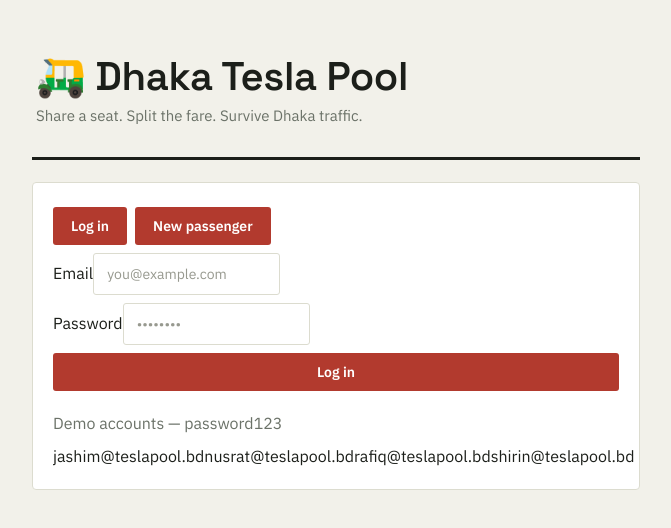
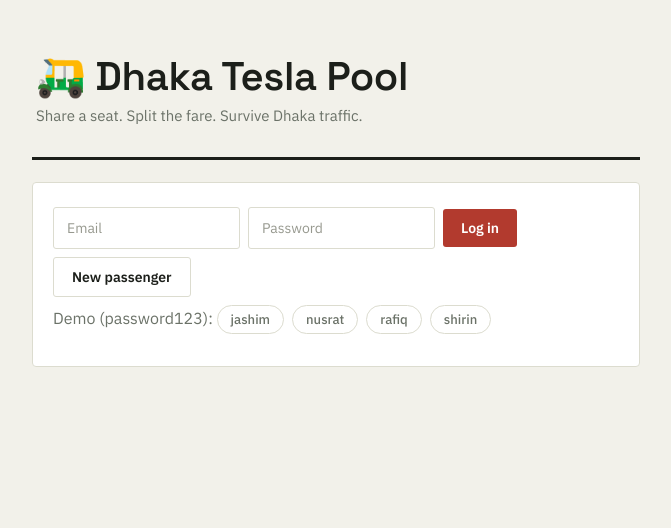
Before and after one commit to maruf-diucse62/tesla-pool, a Next.js app in the folder frontend/: page / in a window 1280 px wide. Shown: the top 528 px of the page, without its empty margins (304-975 px from the left). Built offline with nearby package versions, Linux system fonts and the light colour scheme; no server answers.

Commit message:
Update page.js

```diff
--- a/frontend/app/page.js
+++ b/frontend/app/page.js
@@ -4,13 +4,10 @@ import { api } from '../lib/api';
 import Passenger from '../components/Passenger';
 import Driver from '../components/Driver';
 
-const EMPTY = { name: '', email: '', password: '' };
-const DEMO = ['jashim@teslapool.bd', 'nusrat@teslapool.bd', 'rafiq@teslapool.bd', 'shirin@teslapool.bd'];
-const noAutofill = { autoComplete: 'off', readOnly: true, onFocus: (e) => e.target.removeAttribute('readOnly') };
-
+const DEMO = ['jashim', 'nusrat', 'rafiq', 'shirin'];
 export default function Home() {
   const [session, setSession] = useState(null);
-  const [form, setForm] = useState(EMPTY);
+  const [form, setForm] = useState({ name: '', email: '', password: '' });
   const [signup, setSignup] = useState(false);
   const [err, setErr] = useState(''); const [busy, setBusy] = useState(false);
   useEffect(() => { const s = sessionStorage.getItem('session'); if (s) setSession(JSON.parse(s)); }, []);
@@ -22,36 +19,22 @@ export default function Home() {
       sessionStorage.setItem('session', JSON.stringify(s)); setSession(s);
     } catch (x) { setErr(x.message); } finally { setBusy(false); }
   }
-  const switchMode = (toSignup) => { setSignup(toSignup); setForm(EMPTY); setErr(''); };
-  const logout = () => { sessionStorage.clear(); setSession(null); setForm(EMPTY); };
+  const logout = () => { sessionStorage.clear(); setSession(null); setForm({ name: '', email: '', password: '' }); };
 
   if (!session) return (
-    <main>
-      <div className="hero"><h1>🛺 Dhaka Tesla Pool</h1><p>Share a seat. Split the fare. Survive Dhaka traffic.</p></div>
-      <div className="card">
-        <div className="segment">
-          <button type="button" className={!signup ? 'active' : ''} onClick={() => switchMode(false)}>Log in</button>
-          <button type="button" className={signup ? 'active' : ''} onClick={() => switchMode(true)}>New passenger</button>
-        </div>
-        <form onSubmit={submit}>
-          {signup && <div className="field"><label>Name</label>
-            <input placeholder="Your name" value={form.name} onChange={(e) => setForm({ ...form, name: e.target.value })} /></div>}
-          <div className="field"><label>Email</label>
-            <input {...noAutofill} placeholder="you@example.com" value={form.email} onChange={(e) => setForm({ ...form, email: e.target.value })} /></div>
-          <div className="field"><label>Password</label>
-            <input type="password" {...noAutofill} placeholder="••••••••" value={form.password} onChange={(e) => setForm({ ...form, password: e.target.value })} /></div>
-          <button disabled={busy} style={{ width: '100%' }}>{busy ? 'Please wait…' : signup ? 'Sign up' : 'Log in'}</button>
-          {err && <p className="err" style={{ marginTop: 10 }}>{err}</p>}
-        </form>
-        <p className="muted" style={{ marginTop: 16 }}>Demo accounts — password123</p>
-        <div className="demo-list">{DEMO.map((e) => <span key={e}>{e}</span>)}</div>
-      </div>
-    </main>);
+    <main><div className="hero"><h1>🛺 Dhaka Tesla Pool</h1><p>Share a seat. Split the fare. Survive Dhaka traffic.</p></div>
+      <form className="card" onSubmit={submit}>
+        {signup && <input placeholder="Name" value={form.name} onChange={(e) => setForm({ ...form, name: e.target.value })} />}
+        <input autoComplete="off" readOnly onFocus={(e) => e.target.removeAttribute('readOnly')} placeholder="Email" value={form.email} onChange={(e) => setForm({ ...form, email: e.target.value })} />
+        <input type="password" autoComplete="off" readOnly onFocus={(e) => e.target.removeAttribute('readOnly')} placeholder="Password" value={form.password} onChange={(e) => setForm({ ...form, password: e.target.value })} />
+        <button disabled={busy}>{busy ? 'Please wait…' : signup ? 'Sign up' : 'Log in'}</button>
+        <button type="button" className="alt" onClick={() => setSignup(!signup)}>{signup ? 'I have an account' : 'New passenger'}</button>
+        {err && <p className="err">{err}</p>}
+        <p className="muted">Demo (password123):{' '}
+          {DEMO.map((n) => <button type="button" className="chip" key={n} onClick={() => setForm({ ...form, email: `${n}@teslapool.bd` })}>{n}</button>)}</p>
+      </form></main>);
 
   return (
-    <main>
-      <div className="top"><h2>🛺 {session.user.name} <span className="tag">{session.user.role}</span></h2>
-        <button className="alt" onClick={logout}>Log out</button></div>
-      {session.user.role === 'driver' ? <Driver token={session.token} /> : <Passenger token={session.token} />}
-    </main>);
+    <main><div className="top"><h2>🛺 {session.user.name} <span className="tag">{session.user.role}</span></h2><button className="alt" onClick={logout}>Log out</button></div>
+      {session.user.role === 'driver' ? <Driver token={session.token} /> : <Passenger token={session.token} />}</main>);
 }
```
